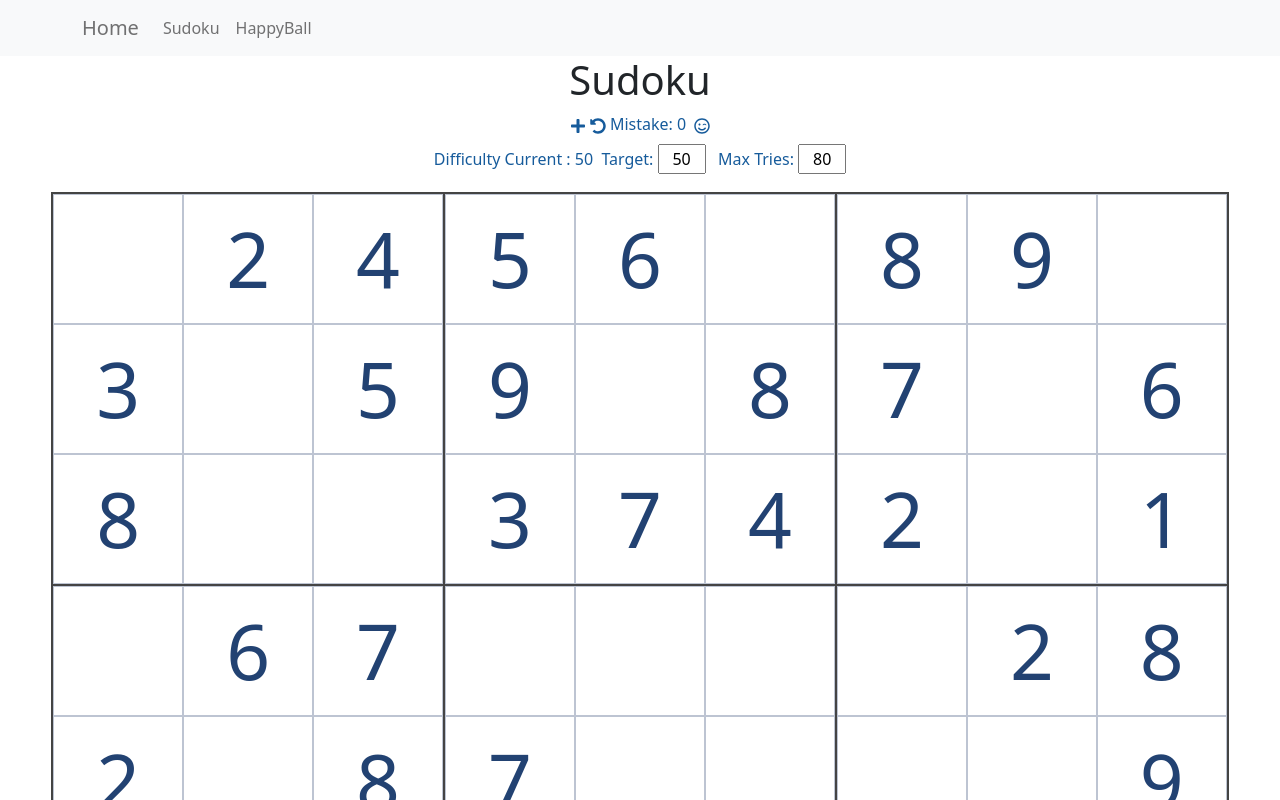
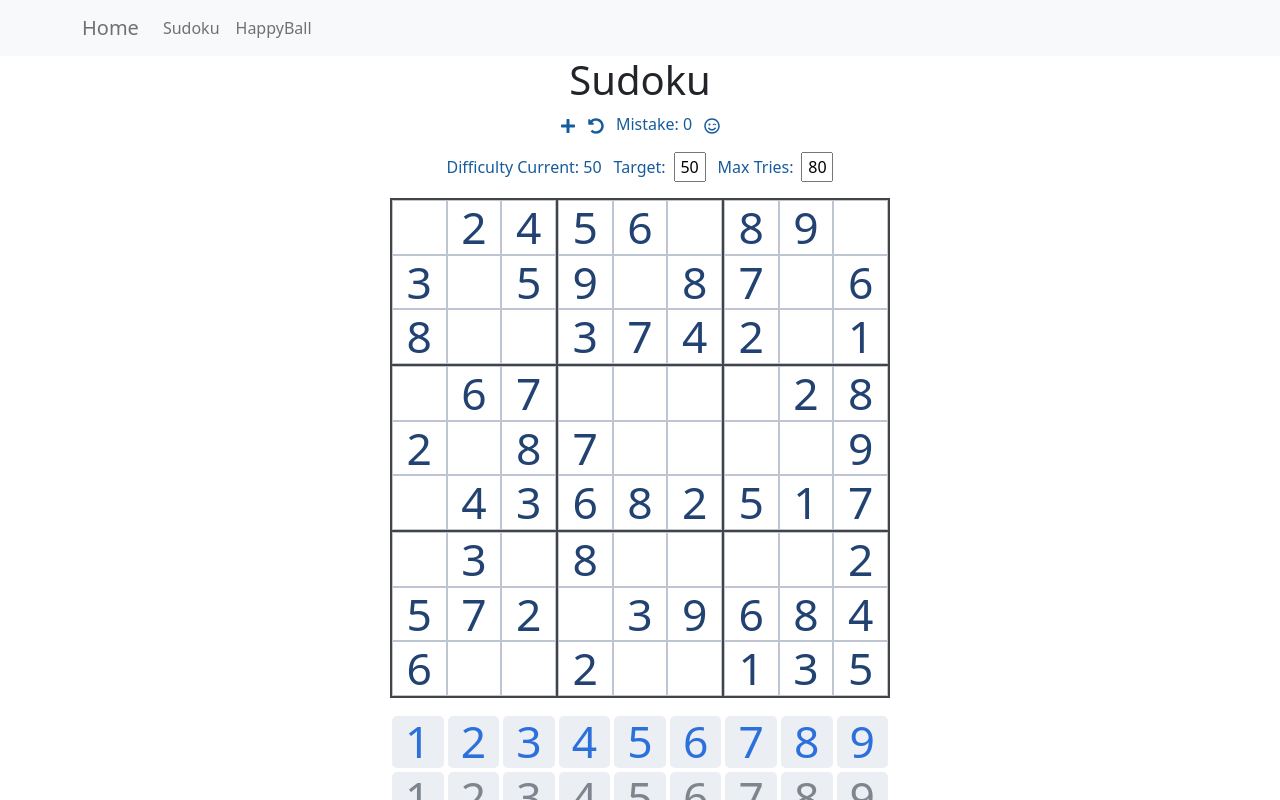
Before and after one commit to indestinee/js-fun, a React (Create React App) app: page / in a window 1280 px wide. Shown: the top 800 px of the page. Built offline with nearby package versions, Linux system fonts and the light colour scheme.

Commit message:
refine UI & support keyboard

```diff
--- a/src/components/stack/index.css
+++ b/src/components/stack/index.css
@@ -9,5 +9,5 @@
     display: flex;
     flex-direction: row;
     width: 100%;
-    height: 100%;
+    height: calc(100%/3);
 }
--- /dev/null
+++ b/src/components/text/index.css
@@ -0,0 +1,7 @@
+.text-row {
+    display: flex;
+    flex-direction: row;
+    align-items: center;
+    justify-content: center;
+    gap: 8px;
+}
--- /dev/null
+++ b/src/components/text/index.tsx
@@ -0,0 +1,15 @@
+import './index.css';
+
+interface TextParam {
+  children?: React.ReactNode;
+  childrens?: React.ReactNode[];
+}
+
+export const Text = (param: TextParam) => {
+  return (
+    <div className="text-row">
+      {param.children ? param.children : null}
+      {param.childrens ? param.childrens.map((child) => (child)) : null}
+    </div>
+  );
+};
--- a/src/features/sudoku/choiceSquare/index.css
+++ b/src/features/sudoku/choiceSquare/index.css
@@ -17,11 +17,12 @@
 }
 
 .choice-square {
+    aspect-ratio: 1 / 1;
     display: flex;
     justify-content: center;
     align-items: center;
     background: #fff;
-    font-size: 6vw;
+    font-size: min(500px/9*0.8, 100vw/9*0.8);
     background: #ebeef3;
     color: #2c71db;
     border-radius: 5px;
--- a/src/features/sudoku/choiceSquare/index.tsx
+++ b/src/features/sudoku/choiceSquare/index.tsx
@@ -1,4 +1,4 @@
-import {useState} from 'react';
+import {useEffect, useState} from 'react';
 import {Constants} from '../../../common/constants';
 import {useAppDispatch, useAppSelector} from '../../../redux/hooks';
 import {RootState} from '../../../redux/store';
@@ -66,6 +66,23 @@ export const ChoiceSquare = ({value, isDraft}: ChoiceSquareParam) => {
     }));
   };
 
+  const onKeyDown = (e: KeyboardEvent) => {
+    if (!isDraft && e.key === String(value+1)) {
+      fillNumber();
+    }
+    const draft = [...squares[selected].draft];
+    if (isDraft && e.key == '?' && !draft[value]) {
+      fillNumber();
+    }
+  };
+  useEffect(() => {
+    document.addEventListener('keydown', onKeyDown);
+    return () => {
+      document.removeEventListener('keydown', onKeyDown);
+    };
+  }, [value, isDraft, fillNumber, onkeydown]);
+
+
   return (
     <div
       className={[
--- a/src/features/sudoku/gameBoard/index.css
+++ b/src/features/sudoku/gameBoard/index.css
@@ -1,22 +1,28 @@
 .game-board {
     margin: auto;
+    max-width: 500px;
     width: 100%;
-    height: 100%;
     text-align: center;
+    display: flex;
+    flex-direction: column;
+    align-items: center;
+    justify-content: center;
+    gap: 1rem;
 }
 
 .nine-square {
     border-style: solid;
     border-width: 1px;
     border-color: #444444;
+    aspect-ratio: 1 / 1;
     width: 100%;
-    height: 100%;
+    height: auto;
     margin: auto;
 }
 
 .choice-pad {
     margin: auto;
-    width: 92vw;
+    width: 100%;
     text-align: center;
 }
 
@@ -24,14 +30,13 @@
     display: flex;
     flex-direction: row;
     justify-content: center;
+    align-self: center;
     flex-wrap: wrap;
-
+    gap: 12px;
     padding: 0;
     margin: auto;
-
     width: 100%;
-    height: 2rem;
-
+    height: auto;
     text-align: center;
 }
 
@@ -48,6 +53,7 @@
 .normal {
     color: #165b9b;
     width: auto;
+    text-align: center;
 }
 
 .mistakes {
@@ -56,12 +62,13 @@
 }
 
 .input-pad {
-    width: 3rem;
+    width: 2rem;
     text-align: center;
 }
 
 .board {
-    width: 92vw;
-    height: 92vw;
+    width: 100%;
+    aspect-ratio: 1 / 1;
     margin: auto;
+    /* Height is controlled by aspect-ratio */
 }
--- a/src/features/sudoku/gameBoard/index.tsx
+++ b/src/features/sudoku/gameBoard/index.tsx
@@ -1,8 +1,8 @@
 import {useEffect, useState} from 'react';
 import {FaUndoAlt, FaPlus, FaRegDizzy, FaRegSmileWink} from 'react-icons/fa';
 import {Constants} from '../../../common/constants';
-import {Spacing} from '../../../components/spacing';
 import {Stack} from '../../../components/stack';
+import {Text} from '../../../components/text';
 import {useAppDispatch, useAppSelector} from '../../../redux/hooks';
 import {RootState} from '../../../redux/store';
 import {revert, newGame} from '../../../redux/sudokuSlice';
@@ -40,23 +40,20 @@ export const GameBoard = () => {
         <div className='action-button'
           onClick={() => createNewGame(difficulty, maxTries)}>
           <FaPlus />
-        </div> &nbsp;
+        </div>
         <div className='action-button' onClick={() => dispatch(revert())}>
           <FaUndoAlt />
-        </div> &nbsp;
+        </div>
         <div className={`${mistakes > 0 ? 'mistakes' : 'normal'}`}>
-          Mistake: {mistakes} &nbsp;
+          Mistake: {mistakes}
+        </div>
+        <div className={`${mistakes > 0 ? 'mistakes' : 'normal'}`}>
           {mistakes > 0 ? <FaRegDizzy /> : <FaRegSmileWink /> }
         </div>
       </div>
-      <div className='action-pad'>
-        <div className='normal'>
-          <span>
-          Difficulty Current : {currentDifficulty} &nbsp;
-          </span>
-
-          <span>
-          Target:&nbsp;
+      <div className='action-pad normal'>
+        <Text>Difficulty Current: {currentDifficulty}</Text>
+        <Text>Target:
           <input className='input-pad'
             value={difficulty}
             onChange={(event) => {
@@ -64,10 +61,8 @@ export const GameBoard = () => {
               setDifficulty(Number.isNaN(val) ? 0 : val);
             }}
           />
-          </span>
-          &nbsp;&nbsp;&nbsp;
-          <span>
-          Max Tries:&nbsp;
+        </Text>
+        <Text>Max Tries:
           <input className='input-pad'
             value={maxTries}
             onChange={(event) => {
@@ -75,10 +70,8 @@ export const GameBoard = () => {
               setMaxTries(Number.isNaN(val) ? 0 : val);
             }}
           />
-          </span>
+        </Text>
       </div>
-      </div>
-      <Spacing marginBottom='1rem' />
       <div className='board'>
         <div className="nine-square">
           <Stack childrens={(
@@ -97,7 +90,6 @@ export const GameBoard = () => {
           )} rows={3} cols={3} />
         </div>
       </div>
-      <Spacing marginTop='2rem' />
       <div className='choice-pad'>
         <Stack childrens={(
           [...Array(18)].map((_, i) => (
@@ -107,7 +99,6 @@ export const GameBoard = () => {
         rows={2} cols={9}
         />
       </div>
-      <Spacing marginTop='1rem' />
     </div>
   );
 };
--- a/src/features/sudoku/sudokuSquare/index.css
+++ b/src/features/sudoku/sudokuSquare/index.css
@@ -3,7 +3,7 @@
     justify-content: center;
     align-items: center;
     background: #fff;
-    font-size: 6vw;
+    font-size: min(500px/9*0.8, 100vw/9*0.8);
     border: 1px solid #bdc4d2;
     padding: 0;
     width: 100%;
@@ -17,11 +17,12 @@
     justify-content: center;
     align-items: center;
     background: #fff;
-    font-size: 6vw;
+    font-size: min(500px/9*0.8, 100vw/9*0.8);
     border: 1px solid #bdc4d2;
+    aspect-ratio: 1 / 1;
     padding: 0;
-    width: 100%;
-    height: 100%;
+    width: auto;
+    height: auto;
     user-select: none;
     color: #224272;
 }
@@ -36,11 +37,11 @@
     justify-content: center;
     align-items: center;
     color: #7f858e !important;
-    font-size: 3vw;
-    line-height: 3vw;
+    font-size: min(500px/27*0.8, 100vw/27*0.8);
     margin: auto;
     text-align: center;
-    width: 100%;
+    aspect-ratio: 1 / 1;
+    width: calc(100%/3);
     height: 100%;
 }
 
@@ -49,12 +50,10 @@
     justify-content: center;
     align-items: center;
     color: #5488d6 !important;
-    font-size: 3vw;
-    line-height: 3vw;
+    font-size: min(500px/27*0.8, 100vw/27*0.8);
     margin: auto;
+    aspect-ratio: 1 / 1;
     text-align: center;
-    width: 100%;
-    height: 100%;
     font-weight: bold;
 }
 
```
Lines whose indentation alone changed are shown as unchanged.
